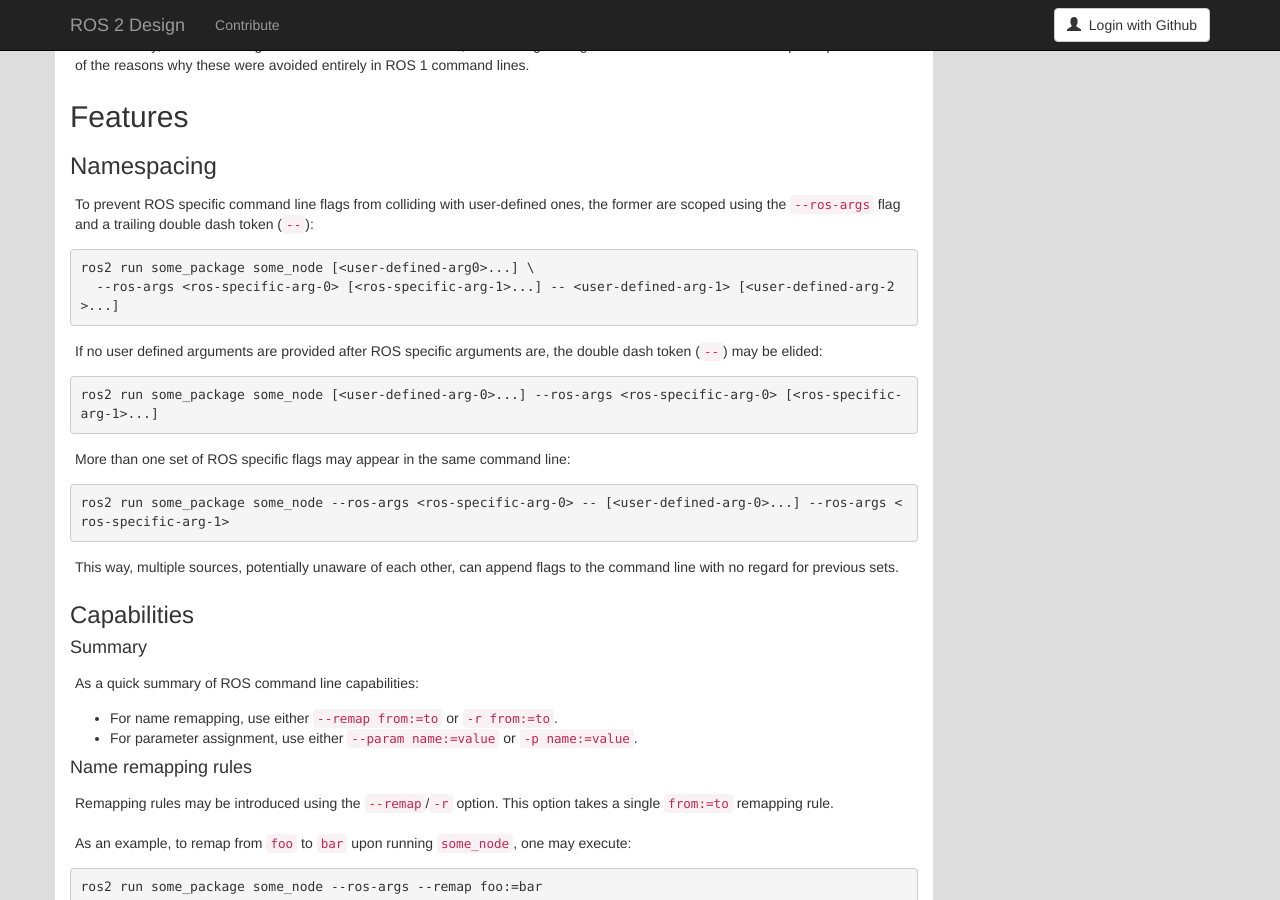
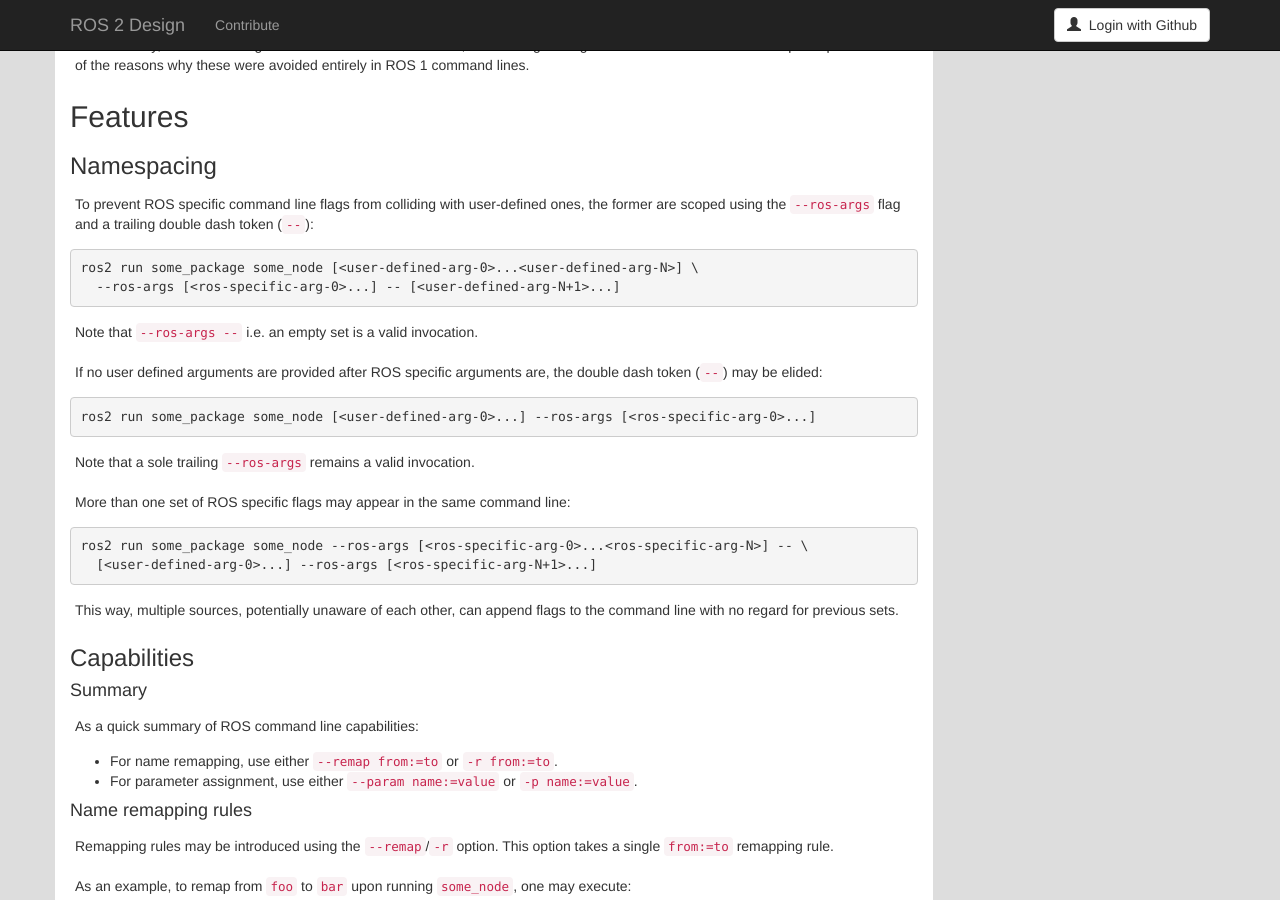
Before and after one commit to ros2/design, a Jekyll site: the page built from articles/150_ros_command_line_arguments.md, in a window 1280 px wide and 900 px high, scrolled down 501 px. Built offline with Jekyll 4.4.1, drawn with Linux system fonts in a browser that asks for light colours; nearby versions of some CDN libraries.

Commit message:
Support the empty '--ros-args --' set.
Signed-off-by: Michel Hidalgo <michel@ekumenlabs.com>

````diff
--- a/articles/150_ros_command_line_arguments.md
+++ b/articles/150_ros_command_line_arguments.md
@@ -40,20 +40,25 @@ Unfortunately, since these flags coexist with user-defined ones, additional guar
 To prevent ROS specific command line flags from colliding with user-defined ones, the former are scoped using the `--ros-args` flag and a trailing double dash token (`--`):
 
 ```sh
-ros2 run some_package some_node [<user-defined-arg0>...] \
-  --ros-args <ros-specific-arg-0> [<ros-specific-arg-1>...] -- <user-defined-arg-1> [<user-defined-arg-2>...]
+ros2 run some_package some_node [<user-defined-arg-0>...<user-defined-arg-N>] \
+  --ros-args [<ros-specific-arg-0>...] -- [<user-defined-arg-N+1>...]
 ```
+
+Note that `--ros-args --` i.e. an empty set is a valid invocation.
 
 If no user defined arguments are provided after ROS specific arguments are, the double dash token (`--`) may be elided:
 
 ```sh
-ros2 run some_package some_node [<user-defined-arg-0>...] --ros-args <ros-specific-arg-0> [<ros-specific-arg-1>...]
+ros2 run some_package some_node [<user-defined-arg-0>...] --ros-args [<ros-specific-arg-0>...]
 ```
+
+Note that a sole trailing `--ros-args` remains a valid invocation.
 
 More than one set of ROS specific flags may appear in the same command line:
 
 ```sh
-ros2 run some_package some_node --ros-args <ros-specific-arg-0> -- [<user-defined-arg-0>...] --ros-args <ros-specific-arg-1>
+ros2 run some_package some_node --ros-args [<ros-specific-arg-0>...<ros-specific-arg-N>] -- \
+  [<user-defined-arg-0>...] --ros-args [<ros-specific-arg-N+1>...]
 ```
 
 This way, multiple sources, potentially unaware of each other, can append flags to the command line with no regard for previous sets.
````
